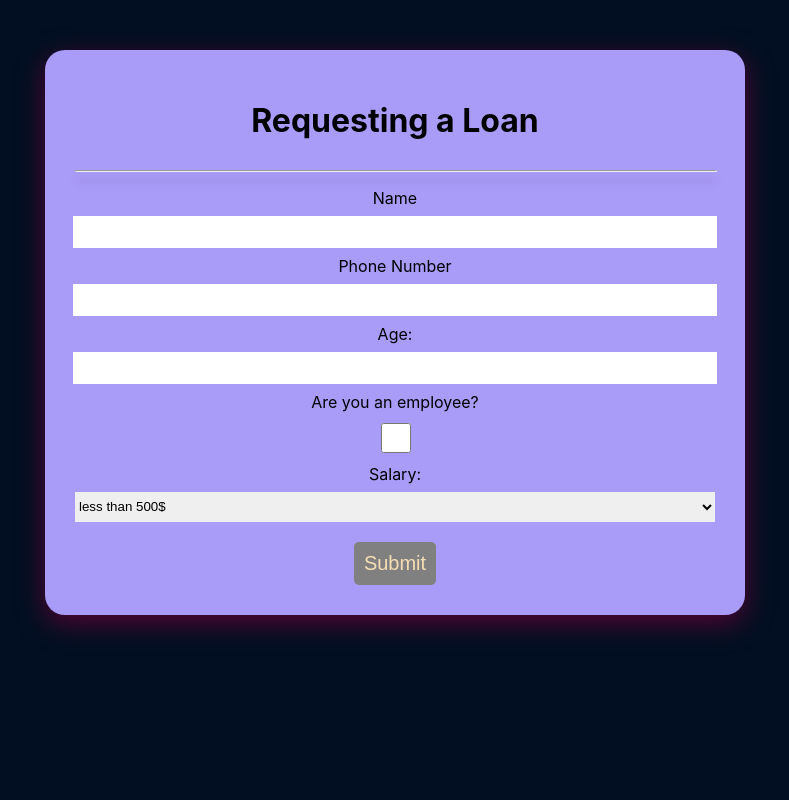
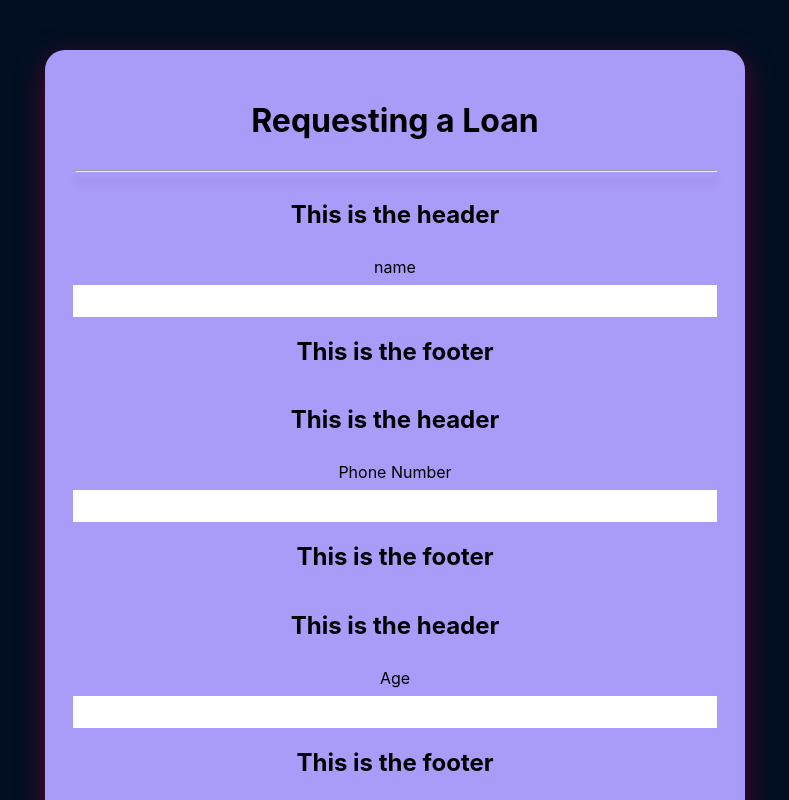
Before and after one commit to Wafaahcm/loan-app-form, a React (Create React App) app: page / in a window 1280 px wide. Shown: the top 800 px of the page, without its empty margins (245-1034 px from the left). Built offline with nearby package versions, Linux system fonts and the light colour scheme.

Commit message:
refactor: use Context API to provide input data and handlers to MyComponent

```diff
--- a/src/LoanForm.js
+++ b/src/LoanForm.js
@@ -2,6 +2,7 @@ import { useState } from "react";
 import "./FormStyles.css";
 import Modal from "./Modal";
 import MyComponent from "./MyComponent";
+import { LoanInputContext } from "./contexts/LoanFormInputContext";
 
 function LoanForm() {
   const [errorMessage, setErrorMessage] = useState(null);
@@ -55,23 +56,35 @@ function LoanForm() {
         <h1>Requesting a Loan</h1>
         <hr />
 
-        <MyComponent
-          inputName="Name"
-          value={loanInputs.name}
-          handleChange={handleNameInputChange}
-        />
+        <LoanInputContext.Provider
+          value={{
+            value: loanInputs.name,
+            handleChange: handleNameInputChange,
+            labelTitle: "name",
+          }}
+        >
+          <MyComponent />
+        </LoanInputContext.Provider>
 
-        <MyComponent
-          inputName="Phone Number"
-          value={loanInputs.phoneNumber}
-          handleChange={handlePhoneNumberChange}
-        />
+        <LoanInputContext.Provider
+          value={{
+            value: loanInputs.phoneNumber,
+            handleChange: handlePhoneNumberChange,
+            labelTitle: "Phone Number",
+          }}
+        >
+          <MyComponent />
+        </LoanInputContext.Provider>
 
-        <MyComponent
-          inputName="Age:"
-          value={loanInputs.age}
-          handleChange={handleAgeInputChange}
-        />
+        <LoanInputContext.Provider
+          value={{
+            value: loanInputs.age,
+            handleChange: handleAgeInputChange,
+            labelTitle: "Age",
+          }}
+        >
+          <MyComponent />
+        </LoanInputContext.Provider>
 
         <label>Are you an employee?</label>
         <input
--- a/src/MyComponent.js
+++ b/src/MyComponent.js
@@ -1,13 +1,11 @@
-function MyComponent({ value, handleChange, inputName }) {
+import MyInput from "./MyInput";
+
+function MyComponent() {
   return (
     <>
-      <label>{inputName}</label>
-      <input
-        value={value}
-        onChange={(event) => {
-          handleChange(event.target.value);
-        }}
-      />
+      <h2>This is the header</h2>
+      <MyInput />
+      <h2>This is the footer</h2>
     </>
   );
 }
--- /dev/null
+++ b/src/MyInput.js
@@ -0,0 +1,22 @@
+import { useContext } from "react";
+import { LoanInputContext } from "./contexts/LoanFormInputContext";
+
+function MyInput() {
+  const inputContext = useContext(LoanInputContext);
+
+  console.log("the context from MyInput.js is ");
+
+  return (
+    <>
+      <label>{inputContext.labelTitle}</label>
+      <input
+        value={inputContext.value}
+        onChange={(event) => {
+          inputContext.handleChange(event.target.value);
+        }}
+      />
+    </>
+  );
+}
+
+export default MyInput;
--- /dev/null
+++ b/src/contexts/LoanFormInputContext.js
@@ -0,0 +1,7 @@
+import { createContext } from "react";
+
+export let LoanInputContext = createContext({
+  labelTitle: "",
+  handleChange: null,
+  inputValue: null,
+});
```
